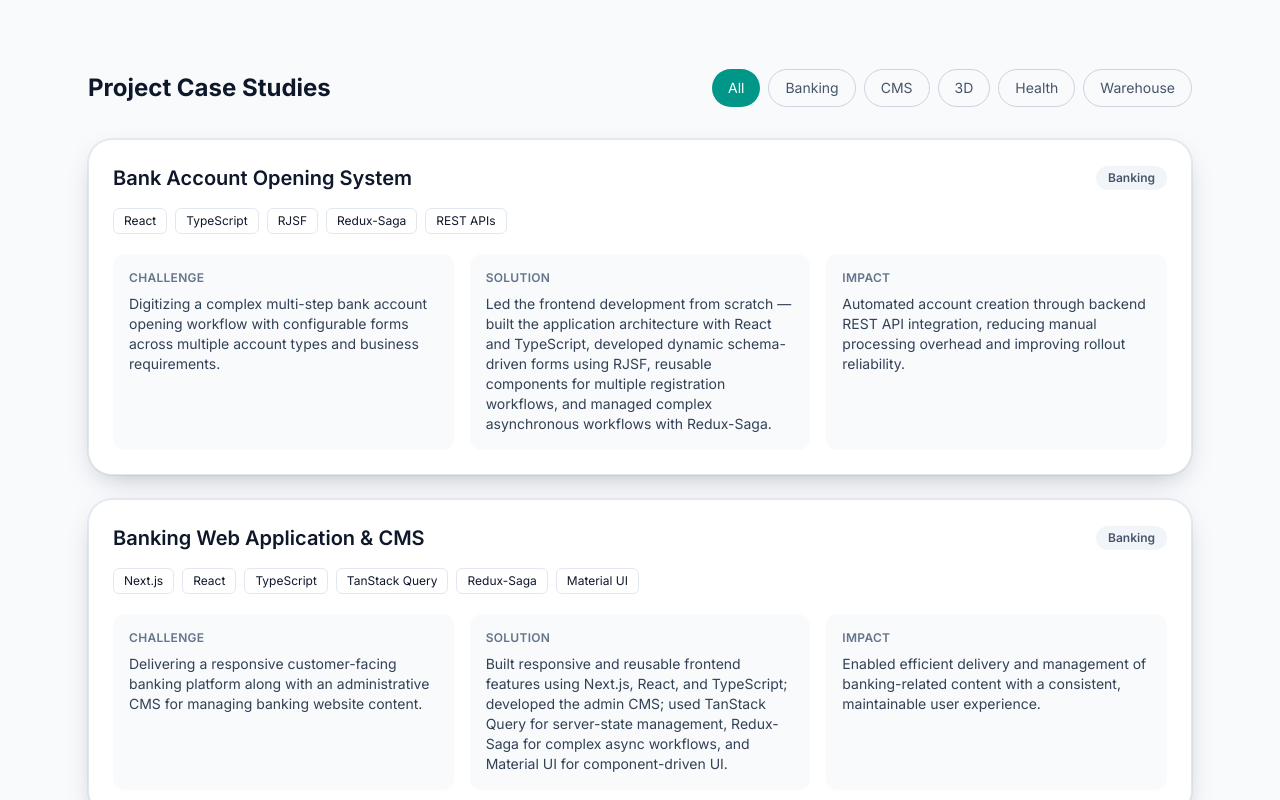
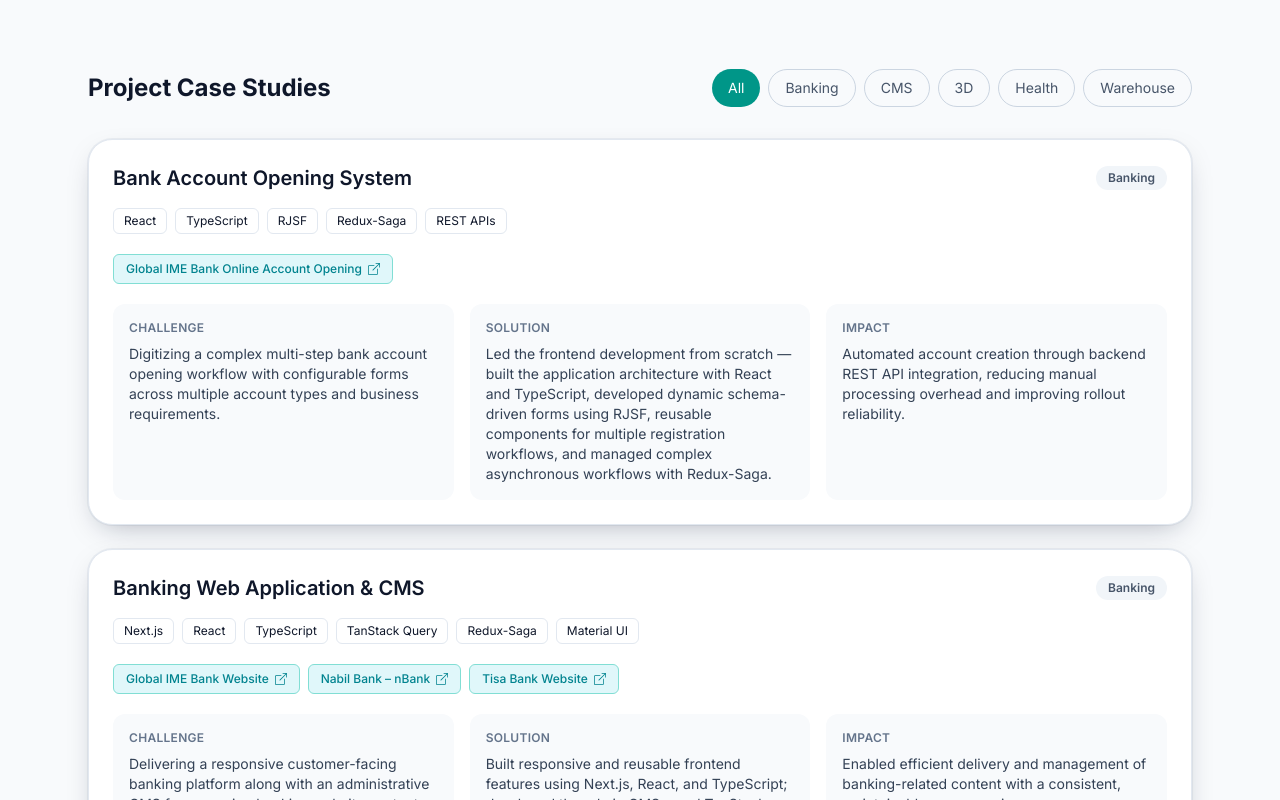
Before and after one commit to BbinMaharjan/my-portfolio, a Next.js app: page / in a window 1280 px wide. Shown: the part 2340-3140 px from the top of the page. Built offline with nearby package versions, Linux system fonts and the light colour scheme.

Commit message:
feat: :sparkles: # add project link

```diff
--- a/src/app/page.tsx
+++ b/src/app/page.tsx
@@ -9,9 +9,15 @@ import {
   BsLinkedin,
   BsMoonStarsFill,
   BsSunFill,
+  BsBoxArrowUpRight,
 } from "react-icons/bs";
 
 type ProjectType = "All" | "Banking" | "CMS" | "3D" | "Health" | "Warehouse";
+
+type ProjectLink = {
+  label: string;
+  url: string;
+};
 
 type Project = {
   title: string;
@@ -20,6 +26,7 @@ type Project = {
   challenge: string;
   solution: string;
   impact: string;
+  links: ProjectLink[];
 };
 
 const projects: Project[] = [
@@ -33,6 +40,9 @@ const projects: Project[] = [
       "Led the frontend development from scratch — built the application architecture with React and TypeScript, developed dynamic schema-driven forms using RJSF, reusable components for multiple registration workflows, and managed complex asynchronous workflows with Redux-Saga.",
     impact:
       "Automated account creation through backend REST API integration, reducing manual processing overhead and improving rollout reliability.",
+    links: [
+      { label: "Global IME Bank Online Account Opening", url: "https://easyaccount.gibl.com.np/" },
+    ],
   },
   {
     title: "Banking Web Application & CMS",
@@ -51,6 +61,11 @@ const projects: Project[] = [
       "Built responsive and reusable frontend features using Next.js, React, and TypeScript; developed the admin CMS; used TanStack Query for server-state management, Redux-Saga for complex async workflows, and Material UI for component-driven UI.",
     impact:
       "Enabled efficient delivery and management of banking-related content with a consistent, maintainable user experience.",
+    links: [
+      { label: "Global IME Bank Website", url: "https://www.globalimebank.com/" },
+      { label: "Nabil Bank – nBank", url: "https://nbankbynabil.nabilbank.com/" },
+      { label: "Tisa Bank Website", url: "https://www.tisabank.com.pg/" },
+    ],
   },
   {
     title: "Employee Health Tracking System",
@@ -62,6 +77,7 @@ const projects: Project[] = [
       "Built complex forms and data tables, managed client and server state with Redux Toolkit and TanStack Query, developed responsive interfaces with Ant Design, and implemented OIDC-based authentication for secure access.",
     impact:
       "Strengthened secure data handling and improved efficiency for health operations teams.",
+    links: [],
   },
   {
     title: "3D Web Application & CMS",
@@ -81,6 +97,9 @@ const projects: Project[] = [
       "Developed interactive UIs with React and Three.js, built the CMS interface, handled client/server state with Redux Toolkit and TanStack Query, integrated backend services via OpenAPI, and implemented a Node.js/Express feature with full CRUD REST APIs.",
     impact:
       "Delivered a performant and scalable 3D experience backed by structured content management.",
+    links: [
+      { label: "Echelon Visualizer 3D", url: "https://echelonvisualizer.masonryiq.com/" },
+    ],
   },
   {
     title: "Warehouse Management System",
@@ -92,6 +111,7 @@ const projects: Project[] = [
       "Built responsive interfaces and interactive dashboards with React and Material UI, managed state and API communication with Redux Toolkit and TanStack Query, and created reusable components for warehouse workflows.",
     impact:
       "Increased operational visibility and decision speed through usable dashboards and maintainable components.",
+    links: [],
   },
 ];
 
@@ -481,6 +501,22 @@ export default function Home() {
                   </span>
                 ))}
               </div>
+              {project.links.length > 0 && (
+                <div className="mb-5 flex flex-wrap gap-2">
+                  {project.links.map((link) => (
+                    <a
+                      key={link.url}
+                      href={link.url}
+                      target="_blank"
+                      rel="noopener noreferrer"
+                      className="inline-flex items-center gap-1.5 rounded-md border border-brand-200 bg-brand-50 px-3 py-1.5 text-xs font-medium text-brand-700 transition hover:bg-brand-100 hover:border-brand-400 dark:border-brand-800 dark:bg-brand-900/30 dark:text-brand-300 dark:hover:bg-brand-900/50"
+                    >
+                      {link.label}
+                      <BsBoxArrowUpRight className="h-3 w-3" aria-hidden="true" />
+                    </a>
+                  ))}
+                </div>
+              )}
               <div className="grid gap-4 md:grid-cols-3">
                 <div className="rounded-xl bg-slate-50 p-4 dark:bg-slate-800/60">
                   <p className="text-xs font-semibold uppercase tracking-wide text-slate-500">
```
